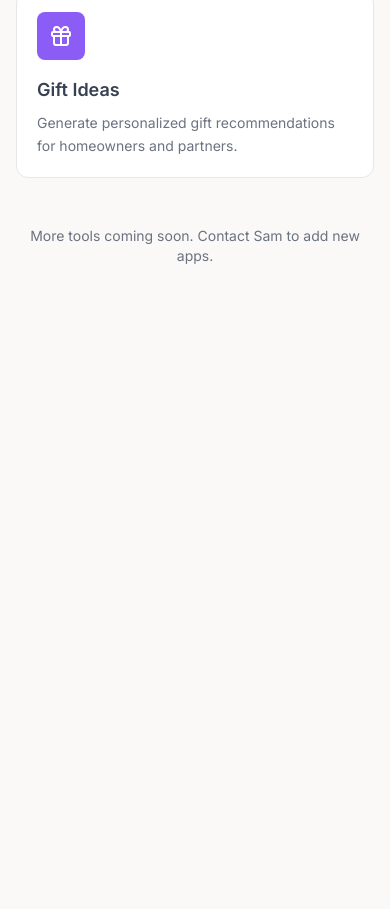
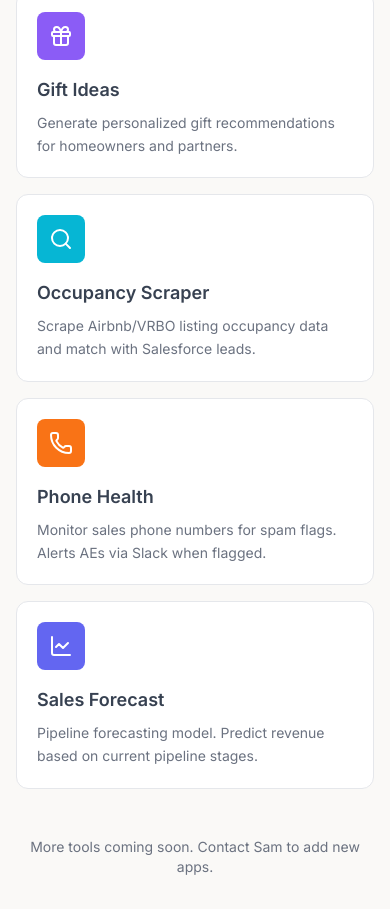
Before and after one commit to samamir0207/localvr-sales-launcher, a React (Vite) app: page / in a window 390 px wide. Shown: the part 1035-1944 px from the top of the page. Before the commit the page ends 1333 px from the top, so only its background shows below. Built offline with nearby package versions, Linux system fonts and the light colour scheme.

Commit message:
Add 3 more apps: Occupancy Scraper, Phone Health, Sales Forecast

```diff
--- a/src/App.tsx
+++ b/src/App.tsx
@@ -5,7 +5,10 @@ import {
   Gift,
   Trophy,
   ExternalLink,
-  MapPin
+  MapPin,
+  Phone,
+  LineChart,
+  Search
 } from 'lucide-react'
 
 interface AppTile {
@@ -51,6 +54,27 @@ const apps: AppTile[] = [
     url: 'https://localvr-gift-idea-app.replit.app',
     icon: Gift,
     color: 'bg-violet-500',
+  },
+  {
+    name: 'Occupancy Scraper',
+    description: 'Scrape Airbnb/VRBO listing occupancy data and match with Salesforce leads.',
+    url: 'https://localvr-occupancy-scraper-production.up.railway.app',
+    icon: Search,
+    color: 'bg-cyan-500',
+  },
+  {
+    name: 'Phone Health',
+    description: 'Monitor sales phone numbers for spam flags. Alerts AEs via Slack when flagged.',
+    url: 'https://vivacious-cooperation-production.up.railway.app',
+    icon: Phone,
+    color: 'bg-orange-500',
+  },
+  {
+    name: 'Sales Forecast',
+    description: 'Pipeline forecasting model. Predict revenue based on current pipeline stages.',
+    url: 'https://localvr-pipeline.vercel.app',
+    icon: LineChart,
+    color: 'bg-indigo-500',
   },
 ]
 
```
Also changed, not shown: 1 other file (tests, documents, lock files or other folders).
